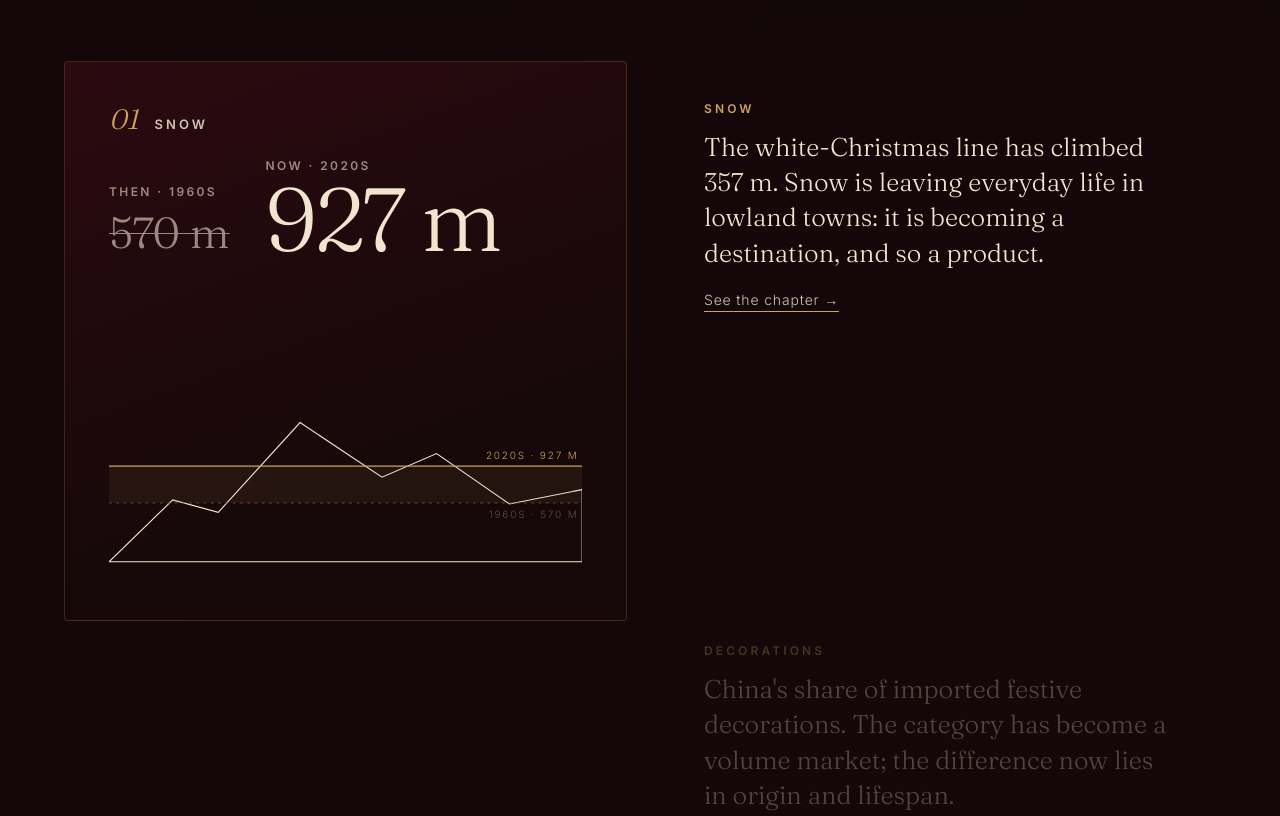
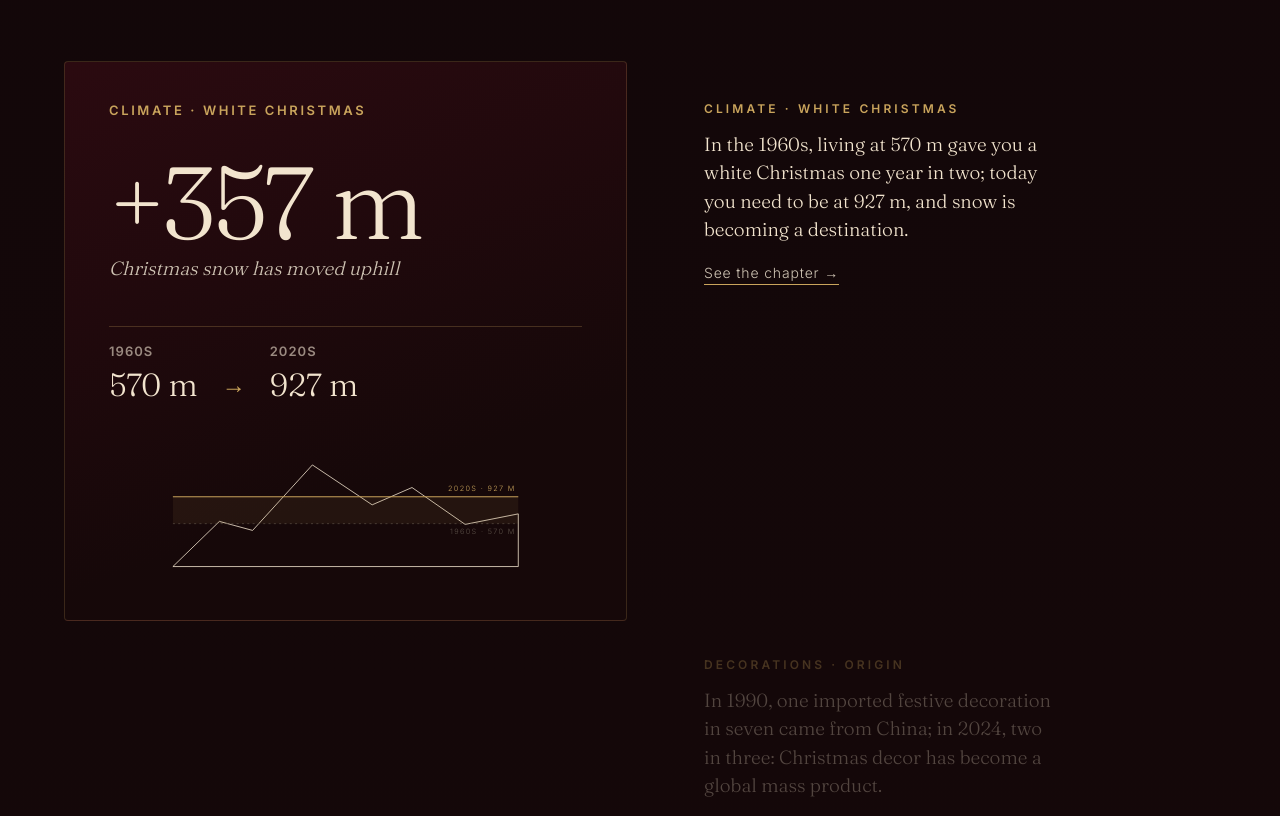
Before and after one commit to StellaM3/snow-not-included, a website built with Vite: page index.html in a window 1280 px wide. Shown: the part 4180-4996 px from the top of the page. Built offline with nearby package versions, Linux system fonts and the light colour scheme.

Commit message:
Scrollytelling : écart en grand, avant/après à égalité, thèmes explicites, phrase-récit
Co-Authored-By: Claude Opus 5.5 <noreply@anthropic.com>
Claude-Session: https://claude.ai/code/session_01QB56uT95M3EbURY2XDpeat

```diff
--- a/src/homeTexts.js
+++ b/src/homeTexts.js
@@ -35,7 +35,7 @@ export const HOME = {
     "steps": [
       {
         "ch": "neige",
-        "theme": "La neige",
+        "theme": "Climat · le Noël blanc",
         "a": "570 m",
         "ay": "années 1960",
         "b": "927 m",
@@ -45,11 +45,13 @@ export const HOME = {
           927,
           1200
         ],
-        "text": "La limite du Noël blanc a pris 357 m. La neige quitte le quotidien des villes de plaine : elle devient une destination, donc un produit."
+        "text": "Dans les années 1960, il suffisait d'habiter à 570 m pour avoir un Noël blanc une année sur deux ; aujourd'hui il faut monter à 927 m, et la neige devient une destination.",
+        "delta": "+357 m",
+        "deltaK": "la neige de Noël est remontée"
       },
       {
         "ch": "voyage",
-        "theme": "La décoration",
+        "theme": "Décoration · l'origine",
         "a": "14 %",
         "ay": "1990",
         "b": "65 %",
@@ -59,11 +61,13 @@ export const HOME = {
           65,
           100
         ],
-        "text": "Part chinoise de la décoration de fête importée. La catégorie est devenue un marché de volume ; la différence se fait désormais sur l'origine et la durée de vie."
+        "text": "En 1990, une décoration de fête importée sur sept venait de Chine ; en 2024, deux sur trois : la déco de Noël est devenue un produit de masse mondialisé.",
+        "delta": "×4,6",
+        "deltaK": "pour la part chinoise de la déco importée"
       },
       {
         "ch": "import",
-        "theme": "Le fromage",
+        "theme": "Alimentation · le fromage",
         "a": "26 000 t",
         "ay": "1990",
         "b": "79 000 t",
@@ -73,11 +77,13 @@ export const HOME = {
           79,
           90
         ],
-        "text": "Fromage importé chaque année, ×3. Fondue et raclette restent des marqueurs suisses ; le produit dans l'assiette l'est de moins en moins."
+        "text": "La Suisse importait 26 000 tonnes de fromage en 1990, elle en importe 79 000 aujourd'hui : fondue et raclette restent suisses dans l'imaginaire, de moins en moins dans l'assiette.",
+        "delta": "×3",
+        "deltaK": "de fromage importé chaque année"
       },
       {
         "ch": "commerce",
-        "theme": "Les bulles",
+        "theme": "Réveillon · les bulles",
         "a": "4 %",
         "ay": "1990",
         "b": "64 %",
@@ -87,11 +93,13 @@ export const HOME = {
           64,
           100
         ],
-        "text": "Part italienne des mousseux importés. Le consommateur garde le rituel des bulles et baisse le ticket : le prosecco a pris la place du champagne."
+        "text": "En 1990, 4 % des bulles importées venaient d'Italie ; en 2025, 64 % : le prosecco a pris la place du champagne, on garde le rituel et on baisse le ticket.",
+        "delta": "×16",
+        "deltaK": "pour la part italienne des mousseux importés"
       },
       {
         "ch": "commerce",
-        "theme": "Les cadeaux",
+        "theme": "Cadeaux · le livre",
         "a": "56 %",
         "ay": "2014",
         "b": "30 %",
@@ -101,11 +109,13 @@ export const HOME = {
           30,
           100
         ],
-        "text": "Part des Suisses qui offrent un livre. Le cadeau-objet classique recule au profit des bons, de l'expérience et de la personnalisation."
+        "text": "En 2014, plus d'un Suisse sur deux offrait un livre à Noël ; en 2025, moins d'un sur trois : bons, expériences et cadeaux personnalisés ont pris sa place.",
+        "delta": "−26 pts",
+        "deltaK": "de Suisses qui offrent un livre"
       },
       {
         "ch": "traditions",
-        "theme": "La foi",
+        "theme": "Société · la religion",
         "a": "1 %",
         "ay": "1970",
         "b": "36 %",
@@ -115,11 +125,13 @@ export const HOME = {
           36,
           100
         ],
-        "text": "Part de la population sans religion. Noël garde sa place dans le calendrier commercial ; sa raison d'être devient culturelle et familiale."
+        "text": "Les Suisses sans religion sont passés de 1 % en 1970 à 36 % en 2023 : Noël reste la fête de presque tous, mais on la célèbre pour la famille plus que pour la foi.",
+        "delta": "+35 pts",
+        "deltaK": "de Suisses sans religion"
       },
       {
         "ch": "traditions",
-        "theme": "La musique",
+        "theme": "Culture · la musique",
         "a": "0",
         "ay": "1990",
         "b": "26",
@@ -129,7 +141,9 @@ export const HOME = {
           26,
           30
         ],
-        "text": "Chansons de Noël dans le top 30 la semaine avant Noël. Le streaming a fait de Noël un catalogue de classiques : la nostalgie est un moteur d'achat à part entière."
+        "text": "En 1990, aucune chanson de Noël dans le top 30 la semaine avant Noël ; en 2025, 26 sur 30 : avec le streaming, la Suisse réécoute chaque décembre les mêmes classiques.",
+        "delta": "+26",
+        "deltaK": "chansons de Noël dans le top 30"
       }
     ],
     "forcesK": "II · Ce qui est en train de changer",
@@ -631,7 +645,7 @@ export const HOME = {
     "steps": [
       {
         "ch": "neige",
-        "theme": "Snow",
+        "theme": "Climate · white Christmas",
         "a": "570 m",
         "ay": "1960s",
         "b": "927 m",
@@ -641,11 +655,13 @@ export const HOME = {
           927,
           1200
         ],
-        "text": "The white-Christmas line has climbed 357 m. Snow is leaving everyday life in lowland towns: it is becoming a destination, and so a product."
+        "text": "In the 1960s, living at 570 m gave you a white Christmas one year in two; today you need to be at 927 m, and snow is becoming a destination.",
+        "delta": "+357 m",
+        "deltaK": "Christmas snow has moved uphill"
       },
       {
         "ch": "voyage",
-        "theme": "Decorations",
+        "theme": "Decorations · origin",
         "a": "14%",
         "ay": "1990",
         "b": "65%",
@@ -655,11 +671,13 @@ export const HOME = {
           65,
           100
         ],
-        "text": "China's share of imported festive decorations. The category has become a volume market; the difference now lies in origin and lifespan."
+        "text": "In 1990, one imported festive decoration in seven came from China; in 2024, two in three: Christmas decor has become a global mass product.",
+        "delta": "×4.6",
+        "deltaK": "China's share of imported decorations"
       },
       {
         "ch": "import",
-        "theme": "Cheese",
+        "theme": "Food · cheese",
         "a": "26,000 t",
         "ay": "1990",
         "b": "79,000 t",
@@ -669,11 +687,13 @@ export const HOME = {
           79,
           90
         ],
-        "text": "Cheese imported each year, ×3. Fondue and raclette remain Swiss markers; what ends up on the plate is less and less Swiss."
+        "text": "Switzerland imported 26,000 tonnes of cheese in 1990 and 79,000 today: fondue and raclette stay Swiss in our minds, less and less on the plate.",
+        "delta": "×3",
+        "deltaK": "more cheese imported each year"
       },
       {
         "ch": "commerce",
-        "theme": "Bubbles",
+        "theme": "Festive table · sparkling wine",
         "a": "4%",
         "ay": "1990",
         "b": "64%",
@@ -683,11 +703,13 @@ export const HOME = {
           64,
           100
         ],
-        "text": "Italian share of imported sparkling wine. Shoppers keep the bubbles ritual and lower the ticket: prosecco has taken champagne's place."
+        "text": "In 1990, 4% of imported bubbles came from Italy; in 2025, 64%: prosecco has taken champagne's place, keeping the ritual at a lower price.",
+        "delta": "×16",
+        "deltaK": "Italy's share of imported sparkling wine"
       },
       {
         "ch": "commerce",
-        "theme": "Gifts",
+        "theme": "Gifts · books",
         "a": "56%",
         "ay": "2014",
         "b": "30%",
@@ -697,11 +719,13 @@ export const HOME = {
           30,
           100
         ],
-        "text": "Share of Swiss people giving a book. The classic gift object is giving way to vouchers, experiences and personalisation."
+        "text": "In 2014, more than one Swiss person in two gave a book at Christmas; in 2025, fewer than one in three: vouchers, experiences and personalised gifts took its place.",
+        "delta": "−26 pts",
+        "deltaK": "Swiss people giving a book"
       },
       {
         "ch": "traditions",
-        "theme": "Faith",
+        "theme": "Society · religion",
         "a": "1%",
         "ay": "1970",
         "b": "36%",
@@ -711,11 +735,13 @@ export const HOME = {
           36,
           100
         ],
-        "text": "Share of the population with no religion. Christmas keeps its slot in the retail calendar; its reason to be is now cultural and family-based."
+        "text": "People with no religion went from 1% in 1970 to 36% in 2023: Christmas is still almost everyone's holiday, celebrated for family more than faith.",
+        "delta": "+35 pts",
+        "deltaK": "Swiss people with no religion"
       },
       {
         "ch": "traditions",
-        "theme": "Music",
+        "theme": "Culture · music",
         "a": "0",
         "ay": "1990",
         "b": "26",
@@ -725,7 +751,9 @@ export const HOME = {
           26,
           30
         ],
-        "text": "Christmas songs in the Swiss top 30 the week before Christmas. Streaming has turned Christmas into a catalogue of classics: nostalgia is a purchase driver in its own right."
+        "text": "In 1990, no Christmas song in the top 30 the week before Christmas; in 2025, 26 out of 30: with streaming, Switzerland replays the same classics every December.",
+        "delta": "+26",
+        "deltaK": "Christmas songs in the top 30"
       }
     ],
     "forcesK": "II · What is changing",
--- a/src/style.css
+++ b/src/style.css
@@ -1430,3 +1430,17 @@ body:not(.is-home) .nav-data { color: var(--t2); font-size: 17px; }
 body:not(.is-home) .nav-data:hover { color: var(--gold); }
 @media (max-width: 1500px) { body:not(.is-home) .cn { padding: 0 10px !important; } body:not(.is-home) .topbar .meta { gap: 16px; } }
 body:not(.is-home) .topbar { padding-left: clamp(24px, 6vw, 120px) !important; padding-right: clamp(24px, 6vw, 120px) !important; }
+
+/* v28 — scrollytelling : écart en grand, avant/après à égalité */
+.sv-theme { font-size: 13px !important; letter-spacing: .2em; text-transform: uppercase; color: var(--gold); }
+.sv-theme span { display: none; }
+.sv-delta { display: flex; flex-direction: column; gap: 8px; margin: 16px 0 24px; }
+.sv-delta b { font-family: var(--serif); font-weight: 300; font-size: clamp(72px, 8vw, 120px); line-height: .9; letter-spacing: -.03em; color: var(--ivory); }
+.sv-delta span { font-family: var(--serif); font-style: italic; font-size: 19px; color: var(--t2); }
+.sv-pair { display: flex; align-items: flex-end; gap: 24px; padding-top: 16px; border-top: 1px solid rgba(201,164,92,.25); margin-bottom: 24px; }
+.sv-pair div { display: flex; flex-direction: column; gap: 4px; }
+.sv-pair small { font-size: 13px; letter-spacing: .08em; color: var(--t3); }
+.sv-pair b { font-family: var(--serif); font-weight: 300; font-size: 32px; line-height: 1; color: var(--ivory); }
+.sv-pair i { font-style: normal; color: var(--gold); font-size: 24px; padding-bottom: 2px; }
+.st-text { font-size: 19px; line-height: 1.5; }
+@media (max-width: 760px) { .sv-delta b { font-size: 64px; } .sv-pair b { font-size: 26px; } .st-text { font-size: 16px; } }
--- a/src/views/home-view.js
+++ b/src/views/home-view.js
@@ -63,9 +63,9 @@ function stepViz(i, s) {
 function stepVisual(s, i, active) {
   const h = H()
   return `<div class="sv ${i === active ? 'on' : ''}" data-sv="${i}" aria-hidden="${i !== active}">
-    <p class="sv-theme"><span>${String(i + 1).padStart(2, '0')}</span>${s.theme}</p>
-    <div class="sv-nums"><div class="sv-then"><small>${h.then} · ${s.ay}</small><b>${s.a}</b></div>
-    <div class="sv-now"><small>${h.now} · ${s.by}</small><b>${s.b}</b></div></div>
+    <p class="sv-theme">${s.theme}</p>
+    <div class="sv-delta"><b>${s.delta}</b><span>${s.deltaK}</span></div>
+    <div class="sv-pair"><div><small>${s.ay}</small><b>${s.a}</b></div><i aria-hidden="true">→</i><div><small>${s.by}</small><b>${s.b}</b></div></div>
     ${stepViz(i, s)}
   </div>`
 }
```
